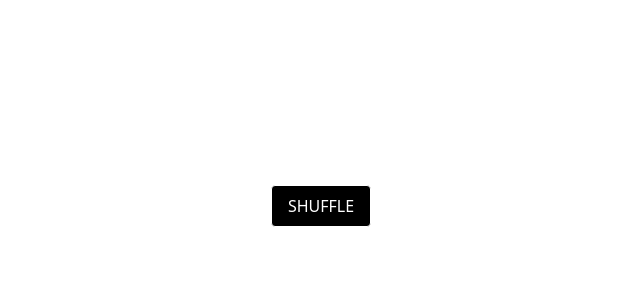
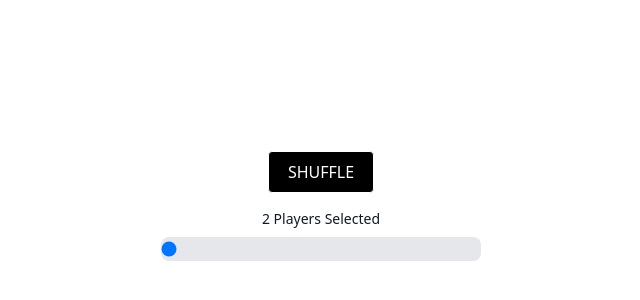
Before and after one commit to rslosch/card-game, a React (Create React App) app in the folder client/: page / in a window 1280 px wide. Shown: the part 1002-1302 px from the top of the page, without its empty margins (319-959 px from the left). Built offline with nearby package versions, Linux system fonts and the light colour scheme; no server answers; the HTML template or start-up script is replaced by a standard one.

Commit message:
Add basic slider for # of players

```diff
--- a/client/src/components/GameSection/PlayCardGame.jsx
+++ b/client/src/components/GameSection/PlayCardGame.jsx
@@ -1,5 +1,6 @@
 import React, { useContext } from 'react'
 import GameCard from './GameCard'
+import Slider from './Slider'
 
 import { CardsContext } from '../../context/cardsContext'
 
@@ -30,9 +31,12 @@ const PlayCardGame = () => {
             />
         )}
         </AnimatePresence>
-        <button onClick={handleNext} className="bg-black dark:bg-white text-white dark:text-black border border-white dark:border-black py-2 px-4 rounded mt-4">
-            SHUFFLE
-        </button>
+        <div className='flex flex-col justify-center items-center py-2'>
+          <button onClick={handleNext} className="bg-black dark:bg-white text-white dark:text-black border border-white dark:border-black w-1/3 py-2 px-4 rounded my-4">
+              SHUFFLE
+          </button>
+          <Slider />
+        </div>
     </div>
     )
 }
--- /dev/null
+++ b/client/src/components/GameSection/Slider.jsx
@@ -0,0 +1,51 @@
+import React, { useState } from 'react'
+
+import { motion } from 'framer-motion'
+
+const sliderVariants = {
+  hidden: {
+    opacity: 0,
+    y: 50,
+  },
+  visible: {
+    opacity: 1,
+    y: 0,
+    transition: {
+      duration: 0.5,
+    },
+  },
+}
+
+const Slider = () => {
+    const [value, setValue] = useState(2)
+
+    const handleChange = (event) => {
+        setValue(event.target.value);
+    }
+
+  return (
+    <motion.div
+        layout
+        variants={sliderVariants}
+        initial="hidden"
+        animate="visible"
+        className='flex flex-col justify-center items-center'
+    >
+        <label htmlFor="minmax-range" className="block mb-2 text-sm font-medium text-gray-900 dark:text-white">
+            {value} Players Selected
+        </label>
+        <input
+            id="minmax-range"
+            type="range"
+            min="2"
+            max="10"
+            value={value}
+            onChange={handleChange}
+            className="w-80 h-6 bg-gray-200 rounded-lg appearance-none cursor-pointer dark:bg-gray-700"
+        />
+    </motion.div>
+
+  )
+}
+
+export default Slider
```
